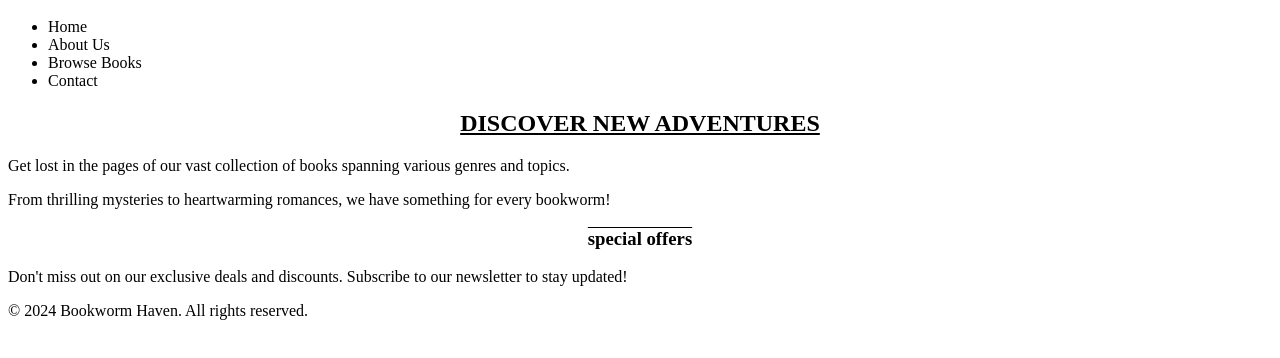
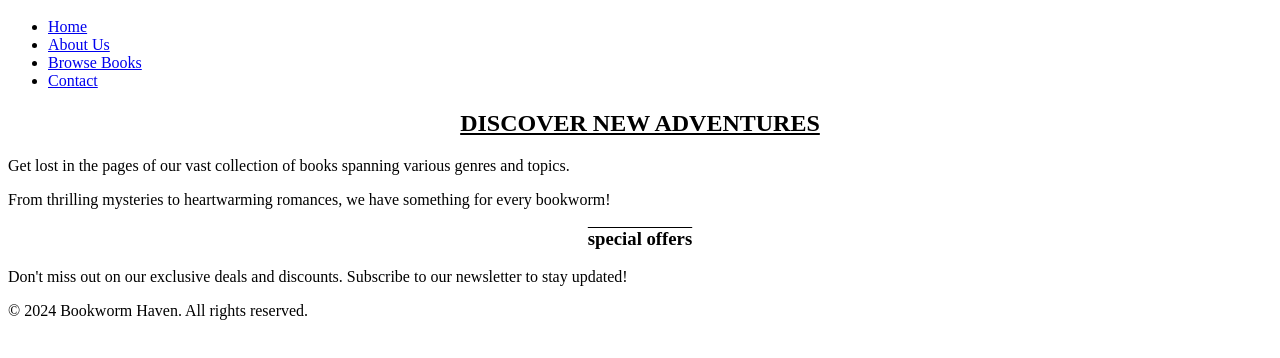
Before and after one commit to Path2Tech-CO/CSS-PTT-4.2, a plain HTML site: page index.html in a window 1280 px wide. Shown: the part 108-466 px from the top of the page. Drawn offline with Linux system fonts and the light colour scheme.

Commit message:
added links in lists elements

```diff
--- a/index.html
+++ b/index.html
@@ -9,10 +9,10 @@
 <body>
     <h1>Welcome to Bookworm Ox Bookstore!</h1>
     <ul>
-        <li>Home</li>
-        <li>About Us</li>
-        <li>Browse Books</li>
-        <li>Contact</li>
+        <li><a href="https://www.bauhaus.co/">Home</a></li>
+        <li><a href="https://www.canva.com/learn/unique-inspiring-about-page">About Us</a></li>
+        <li><a href="https://www.barnesandnoble.com/h/books/browse">Browse Books</a></li>
+        <li><a href="https://www.digitaltrends.com/mobile/what-is-whatsapp/">Contact</a></li>
     </ul>
     <h2>DISCOVER NEW ADVENTURES</h2>
     <p>Get lost in the pages of our vast collection of books spanning various genres and topics.</p>
```
